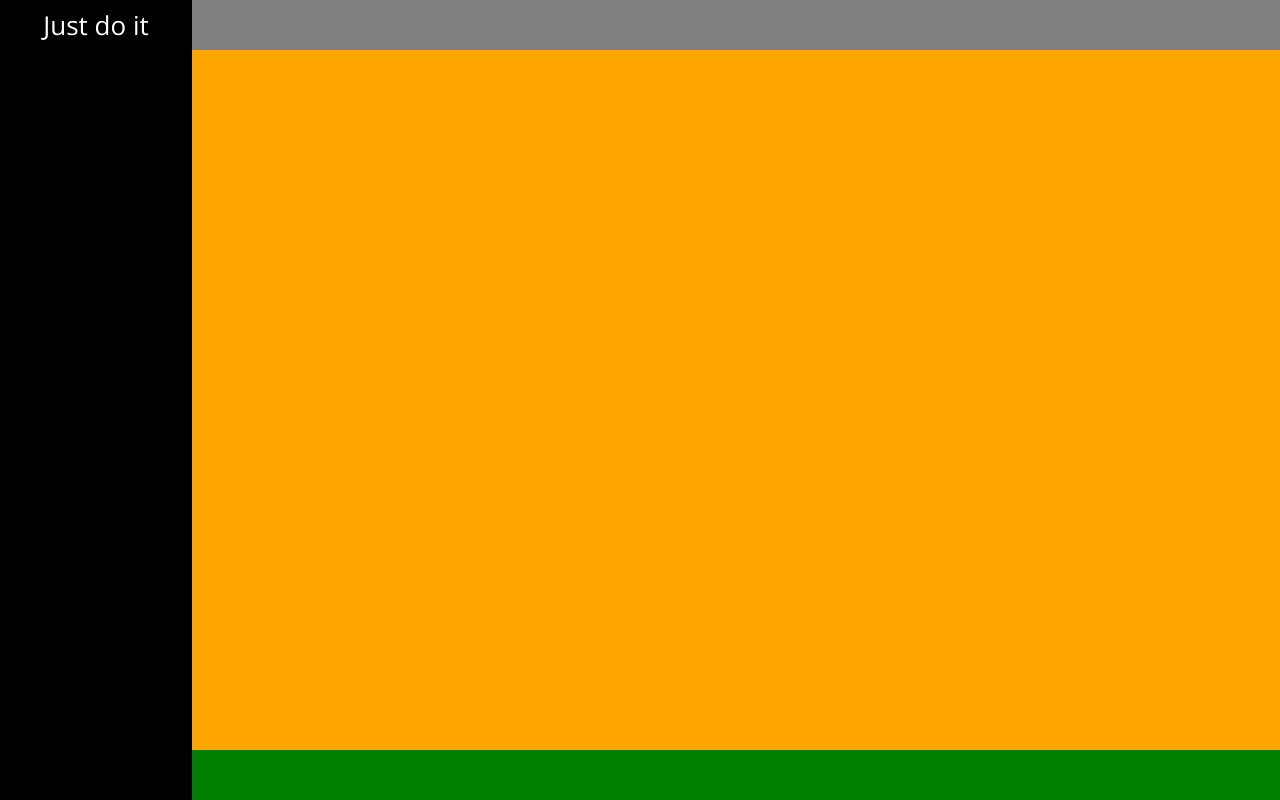
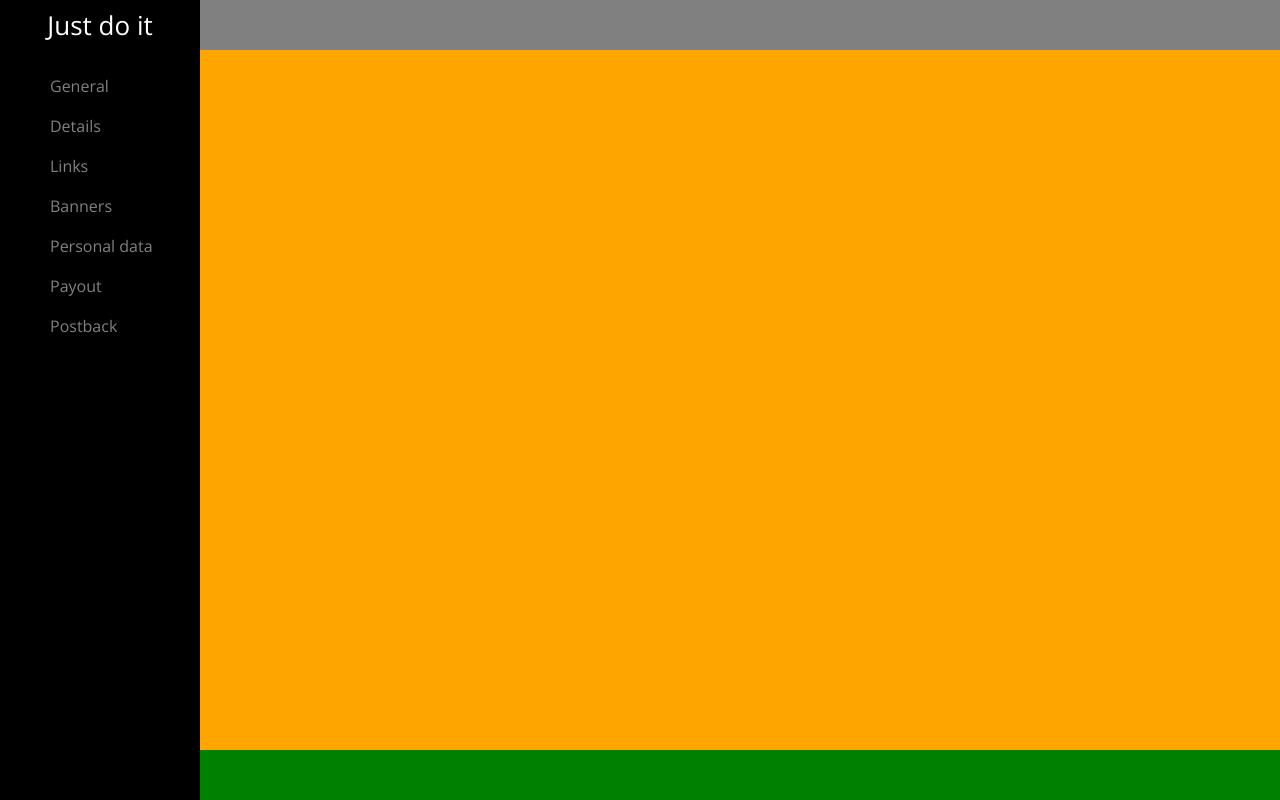
Before and after one commit to jacekawozniak/banners-links, a website: page index.html in a window 1280 px wide. Shown: the top 800 px of the page. Drawn offline with nearby package versions, Linux system fonts and the light colour scheme.

Commit message:
Add sidebar menu with style

```diff
--- a/css/style.css
+++ b/css/style.css
@@ -13,8 +13,9 @@ body {
 	background-color: black;
 	position: fixed;
 	height: 100%;
-	width: 15%;
+	width: 200px;
 	margin: 0;
+	padding: 0;
 	color: white;
 }
 
@@ -27,16 +28,47 @@ body {
 	font-size: 26px;
 }
 
+ul {
+	list-style-type: none;
+	width: 200px;
+	padding: 0;
+}
+
+li {
+	height: 40px;
+	width: 200px;
+	margin: 0;
+}
+
+a {
+
+	display: block;
+	width: 200px;
+	height: 40px;
+	text-decoration: none;
+	color: grey;
+	line-height: 40px;
+	padding-left: 50px;
+	margin: 0;
+}
+
+a:hover {
+	background-color: #3a3a3a;
+	color: white;
+	border-left: 5px solid orange;
+	padding-left: 45px;
+}
+
 .main {
 	float: right;
-	width: 85%;
+	width: calc(100% - 200px);
 	height: 100px;
 }
 
 header {
 	background-color: grey;
 	position: fixed;
-	width: 85%;
+	width: calc(100% - 200px);
 	height: 50px;
 }
 
--- a/index.html
+++ b/index.html
@@ -7,6 +7,17 @@
 	<body>
 		<div class="sidebar">
 			<div class="logo">Just do it</div>
+			<div class="menu">
+				<ul>
+					<li><a href="#">General</a></li>
+					<li><a href="#">Details</a></li>
+					<li><a href="#">Links</a></li>
+					<li><a href="#">Banners</a></li>
+					<li><a href="#">Personal data</a></li>
+					<li><a href="#">Payout</a></li>
+					<li><a href="#">Postback</a></li>
+				</ul>
+			</div>
 		</div>
 		<div class="main">
 			<header class="topbar"></header>
```
Also changed, not shown: images/banners.svg (added), images/details.svg (added), images/general.svg (added), images/links.svg (added), images/payout.svg (added), images/personaldata.svg (added), images/postback.svg (added).
